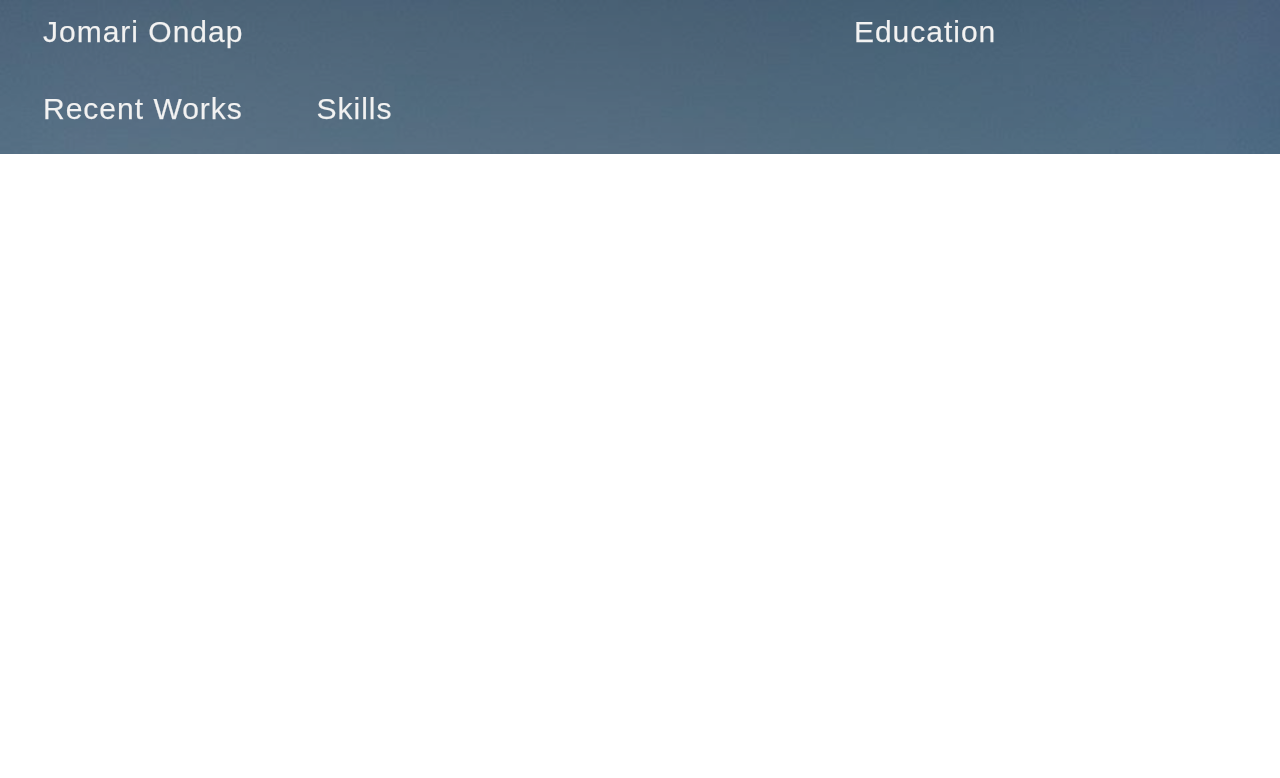
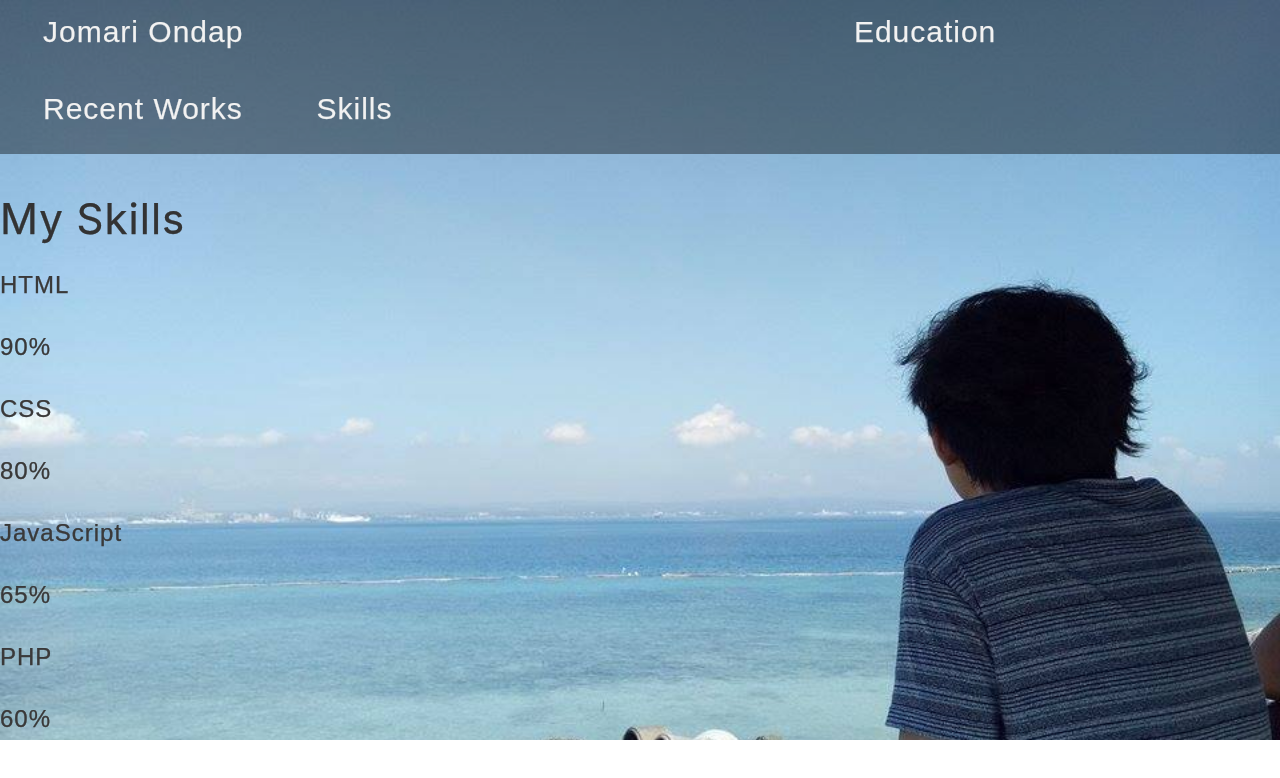
Before and after one commit to jomjomz/ONDAP_Jomari_PersonalWebsite, a plain HTML site: page skill.html in a window 1280 px wide. Drawn offline with nearby package versions, Linux system fonts and the light colour scheme.

Commit message:
modified the skills.html

```diff
--- a/skill.html
+++ b/skill.html
@@ -19,8 +19,28 @@
             <li><a href="education.html" uk-scroll>Education</a></li>
             <li><a href="recent%20works.html">Recent Works</a></li>
             <li><a href="skill.html">Skills</a></li>
+        </ul>
+    </div>
+    <h1>My Skills</h1>
 
-        </ul>
+    <p>HTML</p>
+    <div class="container">
+        <div class="skills html">90%</div>
+    </div>
+
+    <p>CSS</p>
+    <div class="container">
+        <div class="skills css">80%</div>
+    </div>
+
+    <p>JavaScript</p>
+    <div class="container">
+        <div class="skills js">65%</div>
+    </div>
+
+    <p>PHP</p>
+    <div class="container">
+        <div class="skills php">60%</div>
     </div>
 
 
```
Also changed, not shown: styles/skill.css (added).
